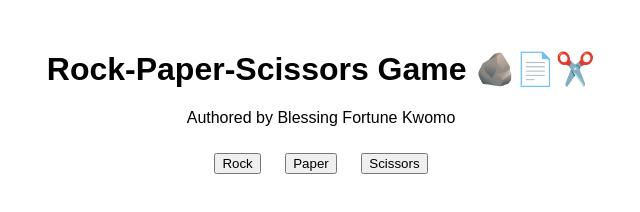
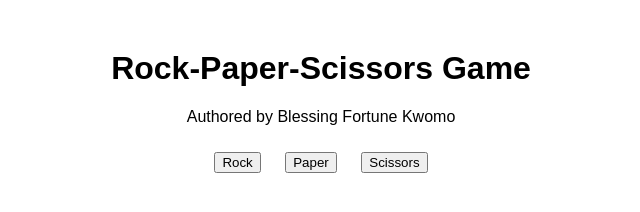
Before and after one commit to princessble/python-essentials-project, a plain HTML site: page index.html in a window 1280 px wide. Shown: the whole page, without its empty margins (319-959 px from the left). Drawn offline with Linux system fonts and the light colour scheme.

Commit message:
update index.html file

```diff
--- a/index.html
+++ b/index.html
@@ -16,7 +16,7 @@
     </style>
 </head>
 <body>
-    <h1>Rock-Paper-Scissors Game 🪨📄✂️</h1>
+    <h1>Rock-Paper-Scissors Game</h1>
     <p>Authored by Blessing Fortune Kwomo</p>
     <div>
         <button class="choice" onclick="playGame('r')">Rock</button>
```
